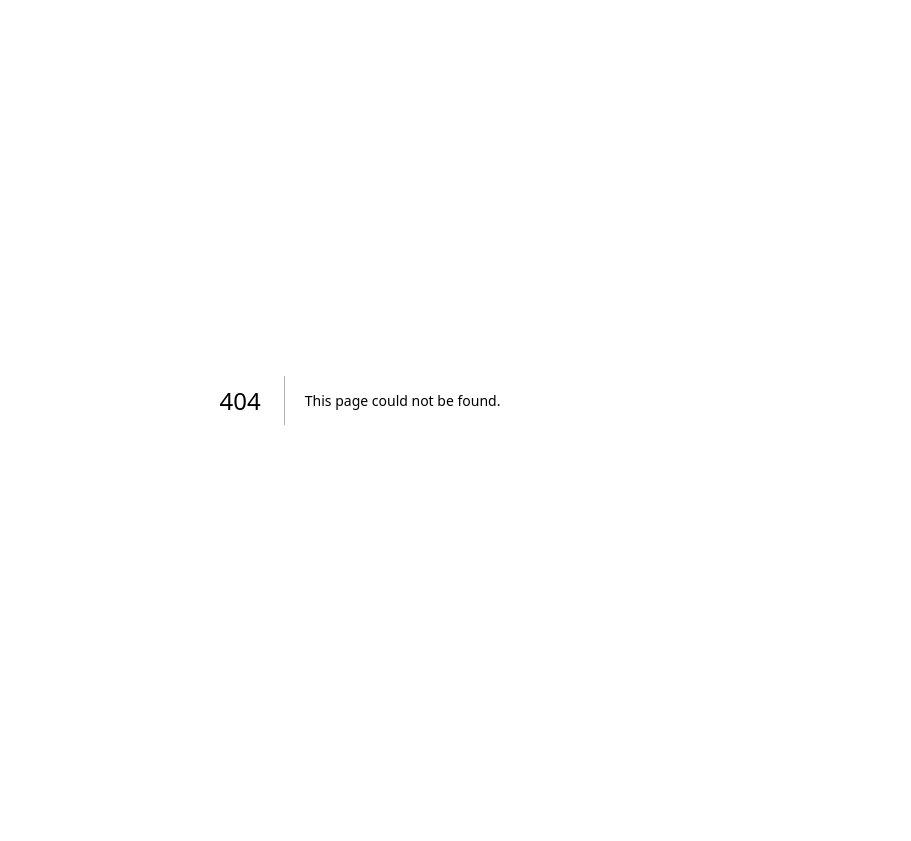
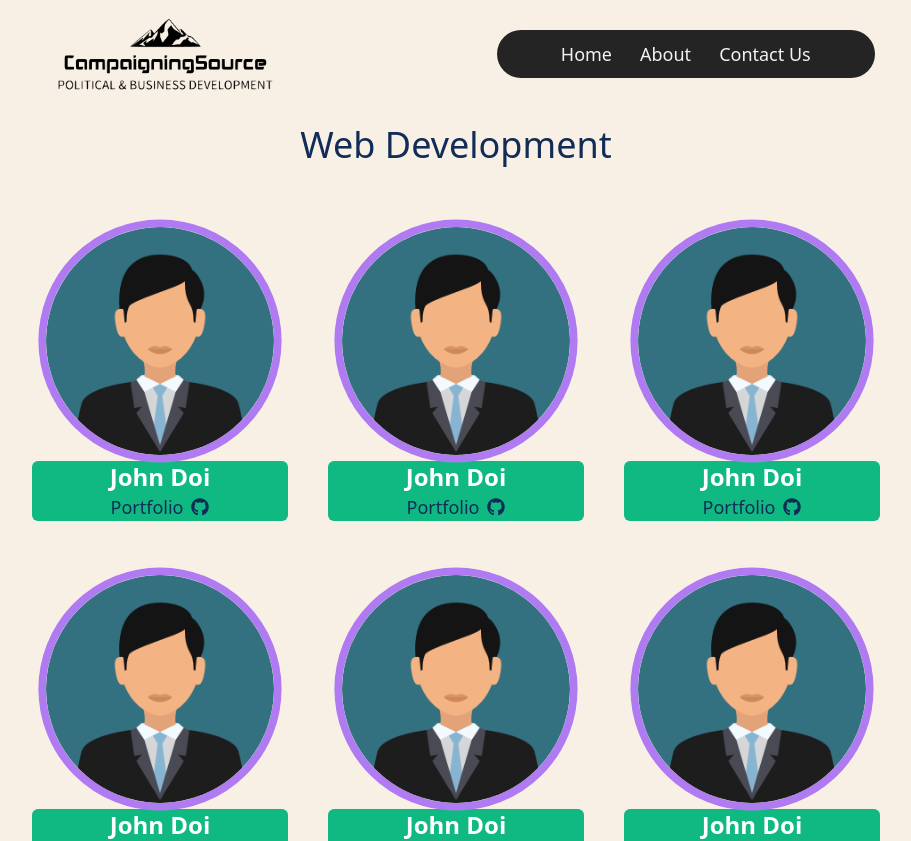
Before and after one commit to prnvtripathi/campaigning-source, a Next.js app: page /services/webdev in a window 1280 px wide. Before the commit this address had no page. Shown: the top 841 px of the page, without its empty margins (184-1095 px from the left). Before the commit the page ends 800 px from the top, so only its background shows below. Built offline with nearby package versions, Linux system fonts and the light colour scheme.

Commit message:
update: webdev page

```diff
--- a/components/Hero.jsx
+++ b/components/Hero.jsx
@@ -42,7 +42,7 @@ const Hero = () => {
                 <div className="md:col-span-5 p-1 flex flex-wrap justify-around items-center bg-[#DAC0A3] md:text-4xl font-bold rounded-lg">
                     <span className={montserrat.className}><h2 className="ml-2">Website &<br />Application Development</h2></span>
                     <Image src={website} alt="website" width={175} height={175} />
-                    <Link href="/">
+                    <Link href="/services/webdev">
                         <div className="bg-bg py-2 px-3 rounded-full text-secondaryText font-normal text-base hover:bg-gray-600">
                             Let's Start
                         </div>
--- /dev/null
+++ b/pages/services/webdev.js
@@ -0,0 +1,94 @@
+import Link from "next/link";
+import { FaGithub } from "react-icons/fa"; import Head from 'next/head';
+import Layout from '@/components/Layout';
+import user from '@/assets/user.png'
+import Image from "next/image";
+
+const TeamData = [
+    {
+        img: user,
+        name: "John Doi",
+    },
+    {
+        img: user,
+        name: "John Doi",
+    },
+    {
+        img: user,
+        name: "John Doi",
+    },
+    {
+        img: user,
+        name: "John Doi",
+    },
+    {
+        img: user,
+        name: "John Doi",
+    },
+    {
+        img: user,
+        name: "John Doi",
+    },
+    {
+        img: user,
+        name: "John Doi",
+    },
+    {
+        img: user,
+        name: "John Doi",
+    },
+    {
+        img: user,
+        name: "John Doi",
+    },
+    {
+        img: user,
+        name: "John Doi",
+    },
+];
+
+const WebDev = () => {
+    return (
+        <>
+            <Head>
+                <title>Web Development | Campaigning Source</title>
+            </Head>
+            <Layout>
+                <div className='flex flex-col justify-center items-center'>
+                    <h1 className='text-4xl'>Web Development</h1>
+                    <div className="flex flex-wrap gap-2 p-8 justify-center items-center">
+                        {TeamData &&
+                            TeamData.map((data, index) => (
+                                <div key={index} className="flex flex-col p-4 md:w-72 w-72 sm:mb-0 mb-6">
+                                    <div className="rounded-lg h-64 overflow-hidden">
+                                        <Image
+                                            alt="content"
+                                            width={500}
+                                            height={500}
+                                            className="object-cover object-center h-full w-full rounded-full border-8 border-[#AF7AF2]"
+                                            src={data.img}
+                                        />
+                                    </div>
+                                    <div className="text-center rounded-md bg-emerald-500 -mt-2">
+                                        <h2 className="text-2xl text-white font-bold">
+                                            {data.name}
+                                        </h2>
+                                        <div className="flex justify-center items-center gap-2 text-lg">
+                                            <Link href="/">
+                                                Portfolio
+                                            </Link>
+                                            <Link href="/">
+                                                <FaGithub />
+                                            </Link>
+                                        </div>
+                                    </div>
+                                </div>
+                            ))}
+                    </div>
+                </div>
+            </Layout>
+        </>
+    );
+}
+
+export default WebDev;
```
Also changed, not shown: assets/user.png (added).
